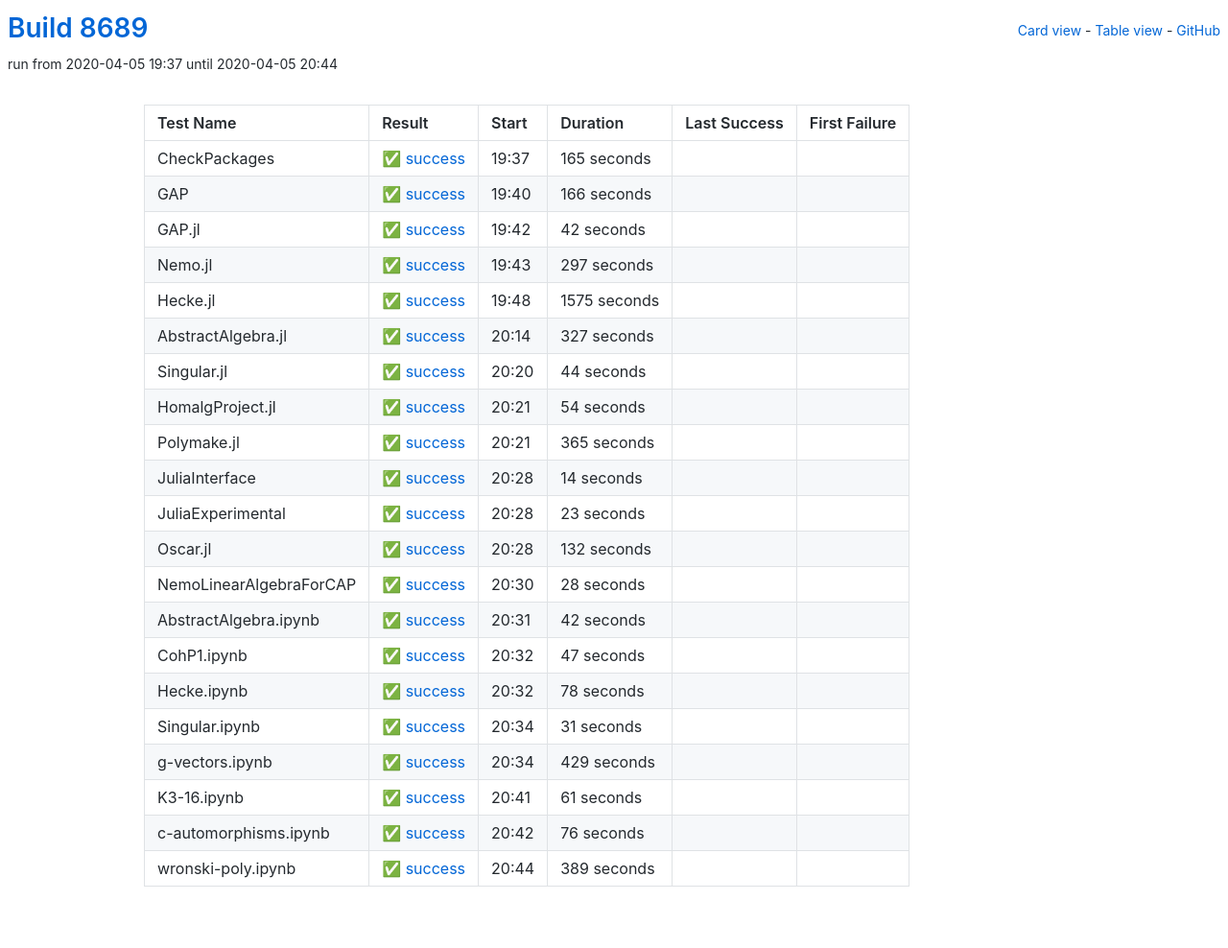
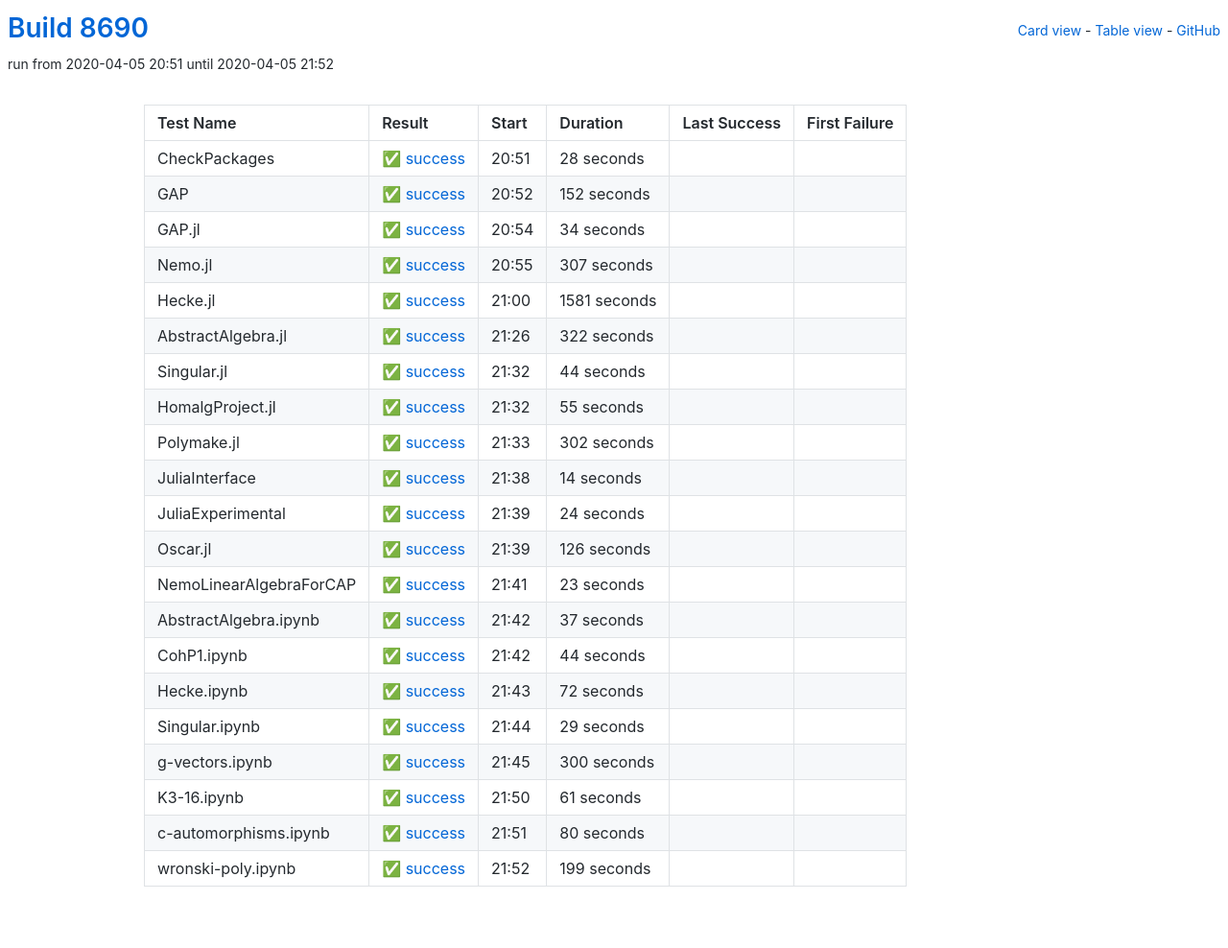
Before and after one commit to oscar-system/oscar-ci-status, a Jekyll site: the page built from table.html, in a window 1280 px wide. Shown: the whole page at 96% size. Built offline with Jekyll 4.4.1, drawn with Linux system fonts in a browser that asks for light colours.

Commit message:
Build 8690

```diff
--- a/_data/ci.yml
+++ b/_data/ci.yml
@@ -1,71 +1,71 @@
-build: 8689
-build_url: https://oscarci.mathematik.uni-kl.de/job/oscar/8689/
+build: 8690
+build_url: https://oscarci.mathematik.uni-kl.de/job/oscar/8690/
 job: oscar
 tests:
-- duration: 165
+- duration: 28
   exitcode: 0
   first_failure: false
   first_failure_url: null
   last_success: false
   last_success_url: null
-  log: https://oscarci.mathematik.uni-kl.de/job/oscar/8689/artifact/logs/build-8689/CheckPackages.log
+  log: https://oscarci.mathematik.uni-kl.de/job/oscar/8690/artifact/logs/build-8690/CheckPackages.log
   name: CheckPackages
-  start: 2020-04-05 19:37
+  start: 2020-04-05 20:51
   status: success
   success: true
-- duration: 166
+- duration: 152
   exitcode: 0
   first_failure: false
   first_failure_url: null
   last_success: false
   last_success_url: null
-  log: https://oscarci.mathematik.uni-kl.de/job/oscar/8689/artifact/logs/build-8689/GAP.log
+  log: https://oscarci.mathematik.uni-kl.de/job/oscar/8690/artifact/logs/build-8690/GAP.log
   name: GAP
-  start: 2020-04-05 19:40
+  start: 2020-04-05 20:52
   status: success
   success: true
-- duration: 42
+- duration: 34
   exitcode: 0
   first_failure: false
   first_failure_url: null
   last_success: false
   last_success_url: null
-  log: https://oscarci.mathematik.uni-kl.de/job/oscar/8689/artifact/logs/build-8689/GAP.jl.log
+  log: https://oscarci.mathematik.uni-kl.de/job/oscar/8690/artifact/logs/build-8690/GAP.jl.log
   name: GAP.jl
-  start: 2020-04-05 19:42
+  start: 2020-04-05 20:54
   status: success
   success: true
-- duration: 297
+- duration: 307
   exitcode: 0
   first_failure: false
   first_failure_url: null
   last_success: false
   last_success_url: null
-  log: https://oscarci.mathematik.uni-kl.de/job/oscar/8689/artifact/logs/build-8689/Nemo.jl.log
+  log: https://oscarci.mathematik.uni-kl.de/job/oscar/8690/artifact/logs/build-8690/Nemo.jl.log
   name: Nemo.jl
-  start: 2020-04-05 19:43
+  start: 2020-04-05 20:55
   status: success
   success: true
-- duration: 1575
+- duration: 1581
   exitcode: 0
   first_failure: false
   first_failure_url: null
   last_success: false
   last_success_url: null
-  log: https://oscarci.mathematik.uni-kl.de/job/oscar/8689/artifact/logs/build-8689/Hecke.jl.log
+  log: https://oscarci.mathematik.uni-kl.de/job/oscar/8690/artifact/logs/build-8690/Hecke.jl.log
   name: Hecke.jl
-  start: 2020-04-05 19:48
+  start: 2020-04-05 21:00
   status: success
   success: true
-- duration: 327
+- duration: 322
   exitcode: 0
   first_failure: false
   first_failure_url: null
   last_success: false
   last_success_url: null
-  log: https://oscarci.mathematik.uni-kl.de/job/oscar/8689/artifact/logs/build-8689/AbstractAlgebra.jl.log
+  log: https://oscarci.mathematik.uni-kl.de/job/oscar/8690/artifact/logs/build-8690/AbstractAlgebra.jl.log
   name: AbstractAlgebra.jl
-  start: 2020-04-05 20:14
+  start: 2020-04-05 21:26
   status: success
   success: true
 - duration: 44
@@ -74,31 +74,31 @@
   first_failure_url: null
   last_success: false
   last_success_url: null
-  log: https://oscarci.mathematik.uni-kl.de/job/oscar/8689/artifact/logs/build-8689/Singular.jl.log
+  log: https://oscarci.mathematik.uni-kl.de/job/oscar/8690/artifact/logs/build-8690/Singular.jl.log
   name: Singular.jl
-  start: 2020-04-05 20:20
+  start: 2020-04-05 21:32
   status: success
   success: true
-- duration: 54
+- duration: 55
   exitcode: 0
   first_failure: false
   first_failure_url: null
   last_success: false
   last_success_url: null
-  log: https://oscarci.mathematik.uni-kl.de/job/oscar/8689/artifact/logs/build-8689/HomalgProject.jl.log
+  log: https://oscarci.mathematik.uni-kl.de/job/oscar/8690/artifact/logs/build-8690/HomalgProject.jl.log
   name: HomalgProject.jl
-  start: 2020-04-05 20:21
+  start: 2020-04-05 21:32
   status: success
   success: true
-- duration: 365
+- duration: 302
   exitcode: 0
   first_failure: false
   first_failure_url: null
   last_success: false
   last_success_url: null
-  log: https://oscarci.mathematik.uni-kl.de/job/oscar/8689/artifact/logs/build-8689/Polymake.jl.log
+  log: https://oscarci.mathematik.uni-kl.de/job/oscar/8690/artifact/logs/build-8690/Polymake.jl.log
   name: Polymake.jl
-  start: 2020-04-05 20:21
+  start: 2020-04-05 21:33
   status: success
   success: true
 - duration: 14
@@ -107,9 +107,31 @@
   first_failure_url: null
   last_success: false
   last_success_url: null
-  log: https://oscarci.mathematik.uni-kl.de/job/oscar/8689/artifact/logs/build-8689/JuliaInterface.log
+  log: https://oscarci.mathematik.uni-kl.de/job/oscar/8690/artifact/logs/build-8690/JuliaInterface.log
   name: JuliaInterface
-  start: 2020-04-05 20:28
+  start: 2020-04-05 21:38
+  status: success
+  success: true
+- duration: 24
+  exitcode: 0
+  first_failure: false
+  first_failure_url: null
+  last_success: false
+  last_success_url: null
+  log: https://oscarci.mathematik.uni-kl.de/job/oscar/8690/artifact/logs/build-8690/JuliaExperimental.log
+  name: JuliaExperimental
+  start: 2020-04-05 21:39
+  status: success
+  success: true
+- duration: 126
+  exitcode: 0
+  first_failure: false
+  first_failure_url: null
+  last_success: false
+  last_success_url: null
+  log: https://oscarci.mathematik.uni-kl.de/job/oscar/8690/artifact/logs/build-8690/Oscar.jl.log
+  name: Oscar.jl
+  start: 2020-04-05 21:39
   status: success
   success: true
 - duration: 23
@@ -118,86 +140,64 @@
   first_failure_url: null
   last_success: false
   last_success_url: null
-  log: https://oscarci.mathematik.uni-kl.de/job/oscar/8689/artifact/logs/build-8689/JuliaExperimental.log
-  name: JuliaExperimental
-  start: 2020-04-05 20:28
+  log: https://oscarci.mathematik.uni-kl.de/job/oscar/8690/artifact/logs/build-8690/NemoLinearAlgebraForCAP.log
+  name: NemoLinearAlgebraForCAP
+  start: 2020-04-05 21:41
   status: success
   success: true
-- duration: 132
+- duration: 37
   exitcode: 0
   first_failure: false
   first_failure_url: null
   last_success: false
   last_success_url: null
-  log: https://oscarci.mathematik.uni-kl.de/job/oscar/8689/artifact/logs/build-8689/Oscar.jl.log
-  name: Oscar.jl
-  start: 2020-04-05 20:28
+  log: https://oscarci.mathematik.uni-kl.de/job/oscar/8690/artifact/logs/build-8690/AbstractAlgebra.ipynb.log
+  name: AbstractAlgebra.ipynb
+  start: 2020-04-05 21:42
   status: success
   success: true
-- duration: 28
+- duration: 44
   exitcode: 0
   first_failure: false
   first_failure_url: null
   last_success: false
   last_success_url: null
-  log: https://oscarci.mathematik.uni-kl.de/job/oscar/8689/artifact/logs/build-8689/NemoLinearAlgebraForCAP.log
-  name: NemoLinearAlgebraForCAP
-  start: 2020-04-05 20:30
+  log: https://oscarci.mathematik.uni-kl.de/job/oscar/8690/artifact/logs/build-8690/CohP1.ipynb.log
+  name: CohP1.ipynb
+  start: 2020-04-05 21:42
   status: success
   success: true
-- duration: 42
+- duration: 72
   exitcode: 0
   first_failure: false
   first_failure_url: null
   last_success: false
   last_success_url: null
-  log: https://oscarci.mathematik.uni-kl.de/job/oscar/8689/artifact/logs/build-8689/AbstractAlgebra.ipynb.log
-  name: AbstractAlgebra.ipynb
-  start: 2020-04-05 20:31
+  log: https://oscarci.mathematik.uni-kl.de/job/oscar/8690/artifact/logs/build-8690/Hecke.ipynb.log
+  name: Hecke.ipynb
+  start: 2020-04-05 21:43
   status: success
   success: true
-- duration: 47
+- duration: 29
   exitcode: 0
   first_failure: false
   first_failure_url: null
   last_success: false
   last_success_url: null
-  log: https://oscarci.mathematik.uni-kl.de/job/oscar/8689/artifact/logs/build-8689/CohP1.ipynb.log
-  name: CohP1.ipynb
-  start: 2020-04-05 20:32
+  log: https://oscarci.mathematik.uni-kl.de/job/oscar/8690/artifact/logs/build-8690/Singular.ipynb.log
+  name: Singular.ipynb
+  start: 2020-04-05 21:44
   status: success
   success: true
-- duration: 78
+- duration: 300
   exitcode: 0
   first_failure: false
   first_failure_url: null
   last_success: false
   last_success_url: null
-  log: https://oscarci.mathematik.uni-kl.de/job/oscar/8689/artifact/logs/build-8689/Hecke.ipynb.log
-  name: Hecke.ipynb
-  start: 2020-04-05 20:32
-  status: success
-  success: true
-- duration: 31
-  exitcode: 0
-  first_failure: false
-  first_failure_url: null
-  last_success: false
-  last_success_url: null
-  log: https://oscarci.mathematik.uni-kl.de/job/oscar/8689/artifact/logs/build-8689/Singular.ipynb.log
-  name: Singular.ipynb
-  start: 2020-04-05 20:34
-  status: success
-  success: true
-- duration: 429
-  exitcode: 0
-  first_failure: false
-  first_failure_url: null
-  last_success: false
-  last_success_url: null
-  log: https://oscarci.mathematik.uni-kl.de/job/oscar/8689/artifact/logs/build-8689/g-vectors.ipynb.log
+  log: https://oscarci.mathematik.uni-kl.de/job/oscar/8690/artifact/logs/build-8690/g-vectors.ipynb.log
   name: g-vectors.ipynb
-  start: 2020-04-05 20:34
+  start: 2020-04-05 21:45
   status: success
   success: true
 - duration: 61
@@ -206,30 +206,30 @@
   first_failure_url: null
   last_success: false
   last_success_url: null
-  log: https://oscarci.mathematik.uni-kl.de/job/oscar/8689/artifact/logs/build-8689/K3-16.ipynb.log
+  log: https://oscarci.mathematik.uni-kl.de/job/oscar/8690/artifact/logs/build-8690/K3-16.ipynb.log
   name: K3-16.ipynb
-  start: 2020-04-05 20:41
+  start: 2020-04-05 21:50
   status: success
   success: true
-- duration: 76
+- duration: 80
   exitcode: 0
   first_failure: false
   first_failure_url: null
   last_success: false
   last_success_url: null
-  log: https://oscarci.mathematik.uni-kl.de/job/oscar/8689/artifact/logs/build-8689/c-automorphisms.ipynb.log
+  log: https://oscarci.mathematik.uni-kl.de/job/oscar/8690/artifact/logs/build-8690/c-automorphisms.ipynb.log
   name: c-automorphisms.ipynb
-  start: 2020-04-05 20:42
+  start: 2020-04-05 21:51
   status: success
   success: true
-- duration: 389
+- duration: 199
   exitcode: 0
   first_failure: false
   first_failure_url: null
   last_success: false
   last_success_url: null
-  log: https://oscarci.mathematik.uni-kl.de/job/oscar/8689/artifact/logs/build-8689/wronski-poly.ipynb.log
+  log: https://oscarci.mathematik.uni-kl.de/job/oscar/8690/artifact/logs/build-8690/wronski-poly.ipynb.log
   name: wronski-poly.ipynb
-  start: 2020-04-05 20:44
+  start: 2020-04-05 21:52
   status: success
   success: true
```
Also changed, not shown: README.md.
